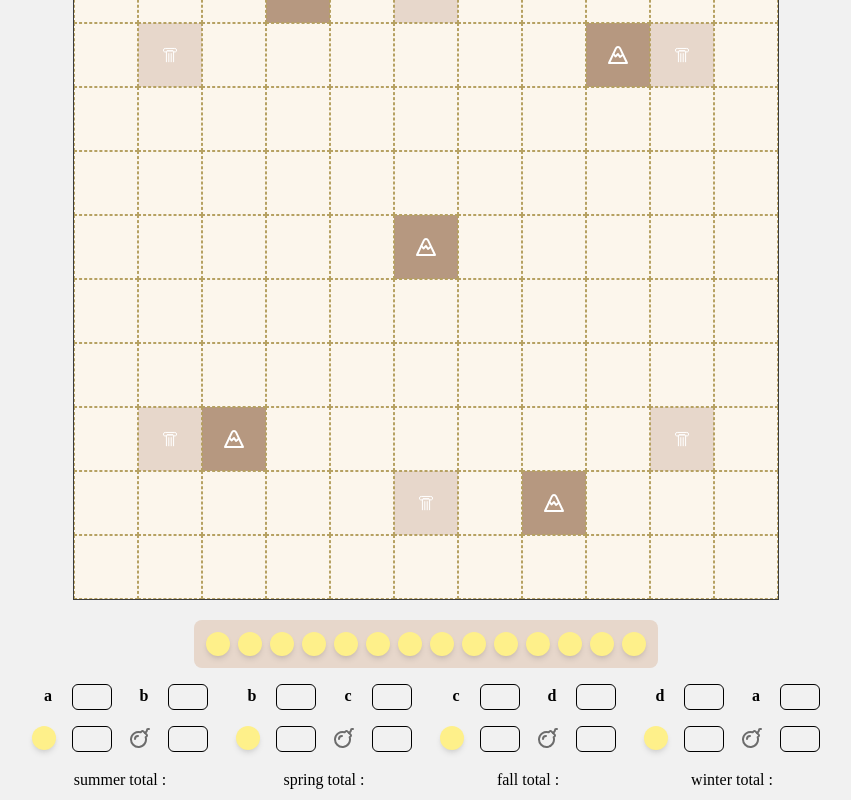
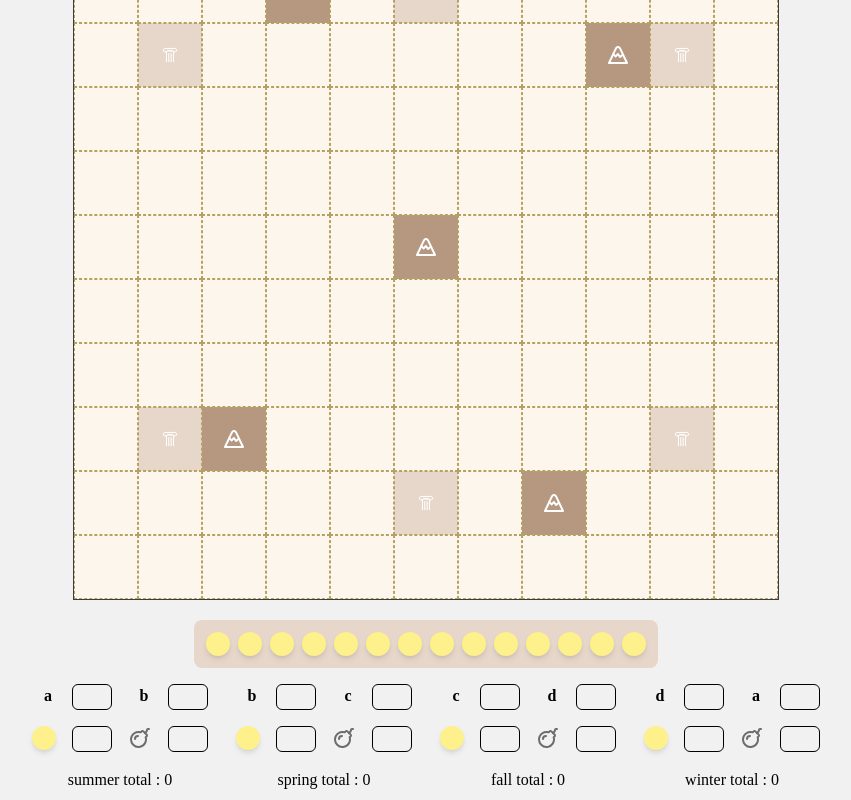
Before and after one commit to MaraScampini/cartographer-helper, a React (Vite) app: page / in a window 1280 px wide. Shown: the part 278-1078 px from the top of the page, without its empty margins (214-1065 px from the left). Built offline with nearby package versions, Linux system fonts and the light colour scheme; a web font is replaced by a local one.

Commit message:
Round totals are calculated from the start

```diff
--- a/src/components/Punctuation.tsx
+++ b/src/components/Punctuation.tsx
@@ -31,7 +31,12 @@ const Punctuation = () => {
     round3: {},
     round4: {}
   });
-  const [totals, setTotals] = useState<Totals>({});
+  const [totals, setTotals] = useState<Totals>({
+    round1: 0,
+    round2: 0,
+    round3: 0,
+    round4: 0
+  });
   const rounds: RoundKey[] = ["round1", "round2", "round3", "round4"];
   const handleInput = (e: React.ChangeEvent<HTMLInputElement>, round: RoundKey) => {
     const { name, value } = e.target;
@@ -58,9 +63,7 @@ const Punctuation = () => {
 
     rounds.forEach((round) => {
       const currentRound = punctuation[round];
-      if (Object.keys(currentRound).length === 4) {
-        newTotals[round] = calculateTotal(currentRound);
-      }
+      newTotals[round] = calculateTotal(currentRound);
     });
 
     setTotals(newTotals);
```
